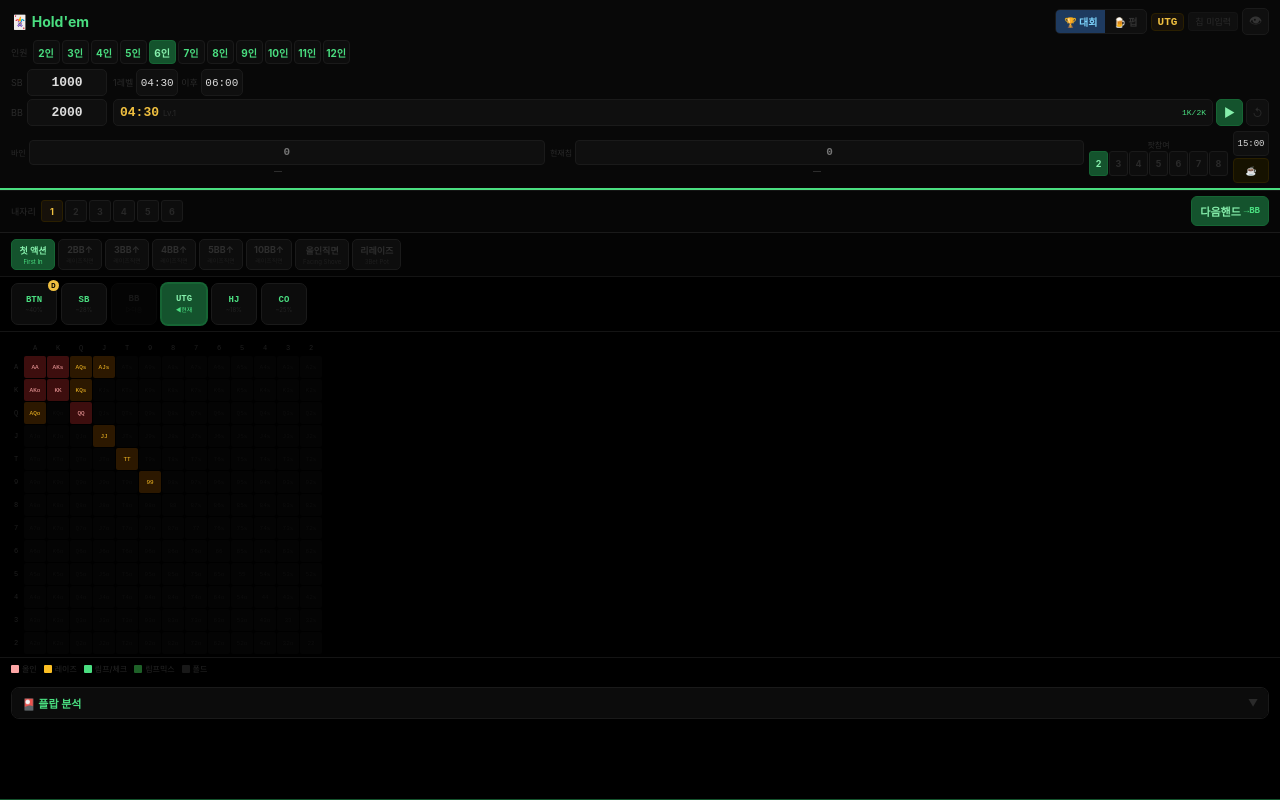
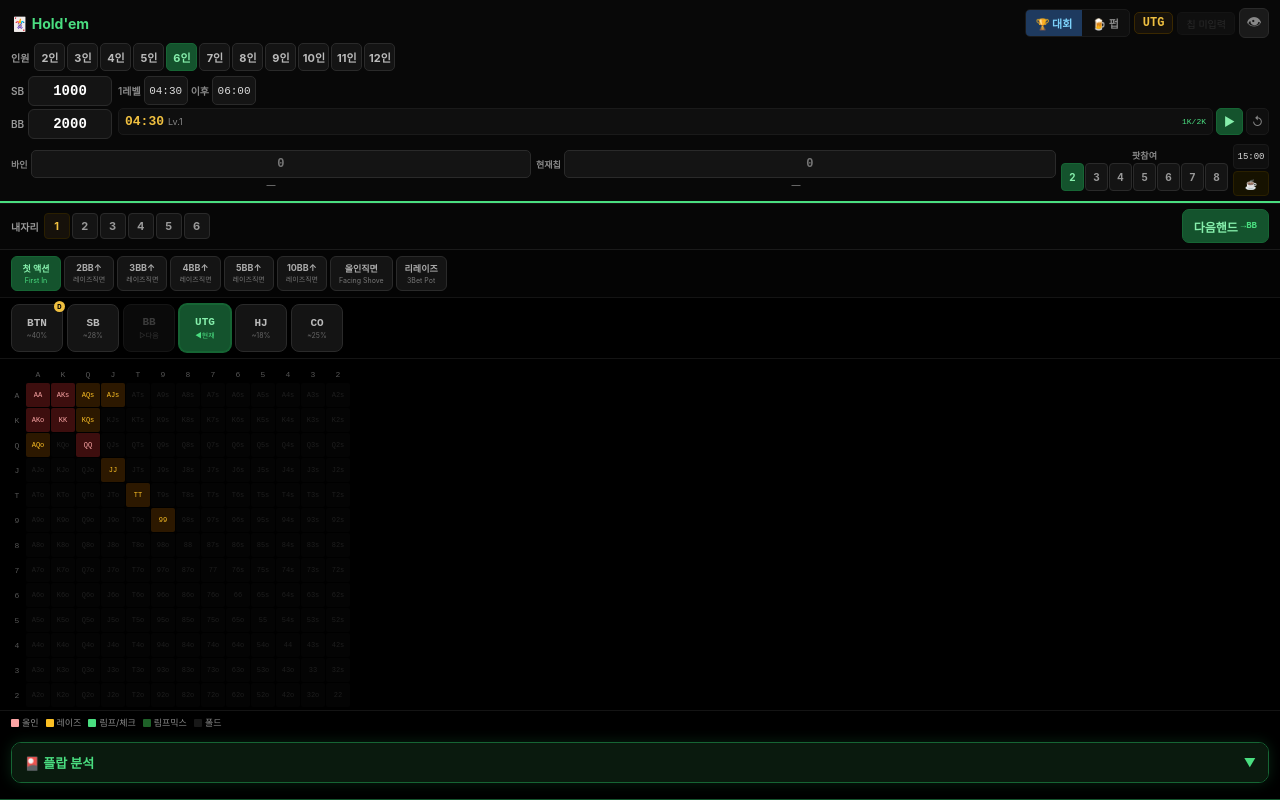
Before and after one commit to show17711111-ship-it/hold2, a plain HTML site: page index.html in a window 1280 px wide. Drawn offline with Linux system fonts and the light colour scheme.

Commit message:
Refactor CSS styles in index.html
Updated styles for various elements in index.html to improve layout and visual consistency.

```diff
--- a/index.html
+++ b/index.html
@@ -27,58 +27,58 @@ input::-webkit-inner-spin-button,input::-webkit-outer-spin-button{-webkit-appear
 h1{font-size:14px;font-weight:700;color:#4ade80;}
 #r1r{display:flex;align-items:center;gap:4px;}
 #mode-tog{display:flex;background:#0f0f0f;border-radius:5px;border:0.5px solid #1a1a1a;overflow:hidden;}
-.mtb{padding:4px 8px;font-size:10px;font-weight:700;color:#333;}
+.mtb{padding:5px 10px;font-size:11px;font-weight:700;color:#888;}
 .mtb.on{background:#1e3a5f;color:#7dd3fc;}
 .mtb.onp{background:#3b1c00;color:#fb923c;}
-#pos-badge{font-size:11px;font-weight:700;font-family:monospace;color:#f0c040;background:#16110a;padding:2px 6px;border-radius:4px;border:0.5px solid #2a1f00;}
-#zone-badge{font-size:9px;padding:2px 6px;border-radius:4px;background:#0f0f0f;border:0.5px solid #1a1a1a;color:#333;white-space:nowrap;}
-.ibt{width:27px;height:27px;border-radius:5px;background:#0f0f0f;border:0.5px solid #1a1a1a;color:#333;font-size:13px;display:flex;align-items:center;justify-content:center;}
+#pos-badge{font-size:12px;font-weight:700;font-family:monospace;color:#f0c040;background:#16110a;padding:3px 8px;border-radius:5px;border:0.5px solid #3a2800;}
+#zone-badge{font-size:10px;padding:3px 8px;border-radius:5px;background:#1a1a1a;border:0.5px solid #2a2a2a;color:#aaa;white-space:nowrap;}
+.ibt{width:30px;height:30px;border-radius:6px;background:#1a1a1a;border:0.5px solid #2a2a2a;color:#888;font-size:15px;display:flex;align-items:center;justify-content:center;}
 
 /* ─ 인원 ─ */
 #r2{padding:0 11px 5px;display:flex;align-items:center;gap:5px;}
-.slbl{font-size:9px;color:#2a2a2a;flex-shrink:0;}
+.slbl{font-size:10px;color:#999;flex-shrink:0;font-weight:600;}
 .p-btns{display:flex;gap:2px;overflow-x:auto;scrollbar-width:none;}
 .p-btns::-webkit-scrollbar{display:none;}
-.pb{min-width:27px;height:24px;border-radius:4px;border:0.5px solid #1a1a1a;background:#0d0d0d;color:#4ade80;font-size:10px;font-weight:700;flex-shrink:0;}
+.pb{min-width:31px;height:28px;border-radius:5px;border:0.5px solid #2a2a2a;background:#141414;color:#bbb;font-size:11px;font-weight:700;flex-shrink:0;}
 .pb.on{background:#14532d;color:#86efac;border-color:#166534;}
 
 /* ─ 블라인드+타이머 ─ */
 #r3{padding:0 11px 5px;display:flex;gap:6px;align-items:stretch;}
 #blind-box{display:flex;flex-direction:column;gap:3px;}
 .brow{display:flex;align-items:center;gap:3px;}
-.bl{font-size:9px;color:#2a2a2a;width:13px;flex-shrink:0;}
-.bi{width:80px;height:27px;background:#0f0f0f;border:0.5px solid #1a1a1a;border-radius:5px;color:#ddd;font-size:13px;font-weight:700;text-align:center;font-family:monospace;}
+.bl{font-size:10px;color:#999;width:14px;flex-shrink:0;font-weight:600;}
+.bi{width:84px;height:30px;background:#141414;border:0.5px solid #2a2a2a;border-radius:6px;color:#fff;font-size:14px;font-weight:700;text-align:center;font-family:monospace;}
 .bi:focus{border-color:#166534;}
 #timer-box{flex:1;display:flex;flex-direction:column;gap:3px;}
 .ti-row{display:flex;align-items:center;gap:3px;}
-.ti-l{font-size:9px;color:#2a2a2a;white-space:nowrap;}
-.ti{width:42px;height:27px;background:#0f0f0f;border:0.5px solid #1a1a1a;border-radius:5px;color:#ddd;font-size:11px;text-align:center;font-family:monospace;}
+.ti-l{font-size:10px;color:#888;white-space:nowrap;font-weight:600;}
+.ti{width:44px;height:29px;background:#141414;border:0.5px solid #2a2a2a;border-radius:5px;color:#ddd;font-size:11px;text-align:center;font-family:monospace;}
 .ti:focus{border-color:#166534;}
 #tc{display:flex;align-items:center;gap:3px;}
 #tdsp{flex:1;background:#0f0f0f;border-radius:5px;height:27px;display:flex;align-items:center;gap:4px;padding:0 6px;border:0.5px solid #1a1a1a;min-width:0;overflow:hidden;}
 #t-time{font-size:13px;font-weight:700;font-family:monospace;color:#f0c040;flex-shrink:0;}
-#t-lvl{font-size:8px;color:#2a2a2a;}
+#t-lvl{font-size:9px;color:#888;}
 #t-blind{font-size:8px;color:#4ade80;flex:1;text-align:right;font-family:monospace;white-space:nowrap;overflow:hidden;}
 #t-play{width:27px;height:27px;border-radius:5px;background:#14532d;border:0.5px solid #166534;color:#86efac;font-size:12px;display:flex;align-items:center;justify-content:center;flex-shrink:0;}
 #t-play.pause{background:#3d1400;border-color:#7c2d12;color:#fdba74;}
-#t-rst{width:23px;height:27px;border-radius:5px;background:#0f0f0f;border:0.5px solid #1a1a1a;color:#2a2a2a;font-size:11px;display:flex;align-items:center;justify-content:center;}
+#t-rst{width:23px;height:27px;border-radius:5px;background:#0f0f0f;border:0.5px solid #1a1a1a;color:#888;font-size:12px;display:flex;align-items:center;justify-content:center;}
 
 /* ─ 칩 + 팟참여 + 브레이크 ─ */
 #r3b{padding:0 11px 5px;display:flex;gap:5px;align-items:center;}
 .cg{display:flex;flex-direction:column;gap:1px;flex:1;}
 .cg-top{display:flex;align-items:center;gap:3px;}
-.cl{font-size:8px;color:#2a2a2a;white-space:nowrap;flex-shrink:0;}
-.ci{flex:1;height:25px;background:#0f0f0f;border:0.5px solid #1a1a1a;border-radius:4px;color:#ddd;font-size:11px;font-weight:600;text-align:center;font-family:monospace;min-width:0;}
+.cl{font-size:9px;color:#888;white-space:nowrap;flex-shrink:0;font-weight:600;}
+.ci{flex:1;height:28px;background:#141414;border:0.5px solid #2a2a2a;border-radius:5px;color:#fff;font-size:12px;font-weight:600;text-align:center;font-family:monospace;min-width:0;}
 .ci:focus{border-color:#166534;}
-.cg-bb{font-size:8px;color:#444;text-align:center;height:9px;}
+.cg-bb{font-size:9px;color:#888;text-align:center;height:11px;}
 .pot-g{display:flex;flex-direction:column;gap:1px;flex-shrink:0;}
-.pot-label{font-size:8px;color:#2a2a2a;text-align:center;}
+.pot-label{font-size:9px;color:#888;text-align:center;font-weight:600;}
 .pot-btns{display:flex;gap:1px;}
-.potb{width:19px;height:25px;border-radius:3px;border:0.5px solid #1a1a1a;background:#0d0d0d;color:#2a2a2a;font-size:9px;font-weight:700;}
+.potb{width:23px;height:28px;border-radius:4px;border:0.5px solid #2a2a2a;background:#141414;color:#999;font-size:10px;font-weight:700;}
 .potb.on{background:#14532d;color:#86efac;border-color:#166534;}
 #brk-wrap{display:flex;flex-direction:column;gap:2px;flex-shrink:0;}
 #brk-t-in{width:38px;height:25px;background:#0f0f0f;border:0.5px solid #1a1a1a;border-radius:4px;color:#ddd;font-size:9px;text-align:center;font-family:monospace;}
-#brk-btn{height:25px;padding:0 6px;border-radius:4px;background:#161200;border:0.5px solid #2a2000;color:#c8a000;font-size:9px;font-weight:700;white-space:nowrap;}
+#brk-btn{height:25px;padding:0 6px;border-radius:4px;background:#161200;border:0.5px solid #2a2000;color:#c8a000;font-size:10px;font-weight:700;white-space:nowrap;}
 #brk-btn.active{background:#1a0800;border-color:#f97316;color:#f97316;}
 
 #tbar-w{height:2px;background:#080808;}
@@ -86,17 +86,17 @@ h1{font-size:14px;font-weight:700;color:#4ade80;}
 #r4{padding:5px 11px 6px;display:flex;align-items:center;gap:5px;border-top:0.5px solid #141414;background:#060606;}
 #seat-btns{display:flex;gap:2px;flex:1;overflow-x:auto;scrollbar-width:none;}
 #seat-btns::-webkit-scrollbar{display:none;}
-.sb2{min-width:22px;height:22px;border-radius:3px;border:0.5px solid #1a1a1a;background:#0d0d0d;color:#272727;font-size:9px;font-weight:700;flex-shrink:0;}
+.sb2{min-width:26px;height:26px;border-radius:4px;border:0.5px solid #2a2a2a;background:#141414;color:#999;font-size:11px;font-weight:700;flex-shrink:0;}
 .sb2.on{background:#16110a;color:#f0c040;border-color:#2a1f00;}
-#next-btn{display:flex;align-items:center;gap:3px;padding:0 8px;height:30px;background:#14532d;border-radius:6px;border:0.5px solid #166534;color:#86efac;font-size:11px;font-weight:700;white-space:nowrap;flex-shrink:0;}
+#next-btn{display:flex;align-items:center;gap:3px;padding:0 11px;height:34px;background:#14532d;border-radius:7px;border:0.5px solid #166534;color:#86efac;font-size:12px;font-weight:700;white-space:nowrap;flex-shrink:0;}
 #next-lbl{font-size:9px;color:#4ade80;font-family:monospace;}
 
 /* ─ 시나리오 바 ─ */
 #sc-bar{display:flex;gap:3px;padding:6px 11px;overflow-x:auto;scrollbar-width:none;border-bottom:0.5px solid #141414;background:#040404;}
 #sc-bar::-webkit-scrollbar{display:none;}
-.scpill{display:flex;flex-direction:column;align-items:center;padding:4px 7px;border-radius:5px;border:0.5px solid #1a1a1a;background:#0d0d0d;cursor:pointer;flex-shrink:0;min-width:44px;}
-.scpill .sp1{font-size:9px;font-weight:700;color:#2e2e2e;}
-.scpill .sp2{font-size:6px;color:#1e1e1e;margin-top:1px;}
+.scpill{display:flex;flex-direction:column;align-items:center;padding:5px 8px;border-radius:6px;border:0.5px solid #2a2a2a;background:#141414;cursor:pointer;flex-shrink:0;min-width:50px;}
+.scpill .sp1{font-size:9px;font-weight:700;color:#aaa;}
+.scpill .sp2{font-size:7px;color:#777;margin-top:1px;}
 .scpill.on{background:#14532d;border-color:#166534;}
 .scpill.on .sp1{color:#86efac;}
 .scpill.on .sp2{color:#4ade80;}
@@ -104,25 +104,25 @@ h1{font-size:14px;font-weight:700;color:#4ade80;}
 /* ─ 포지션 바 ─ */
 #pos-bar{display:flex;gap:4px;padding:6px 11px;overflow-x:auto;scrollbar-width:none;border-bottom:0.5px solid #141414;}
 #pos-bar::-webkit-scrollbar{display:none;}
-.pp{display:flex;flex-direction:column;align-items:center;justify-content:center;min-width:46px;height:42px;border-radius:7px;border:0.5px solid #1a1a1a;background:#0c0c0c;flex-shrink:0;position:relative;}
-.pp .pn{font-size:9px;font-weight:700;font-family:monospace;color:#4ade80;}
-.pp .pr{font-size:6px;color:#222;margin-top:1px;}
+.pp{display:flex;flex-direction:column;align-items:center;justify-content:center;min-width:52px;height:48px;border-radius:8px;border:0.5px solid #2a2a2a;background:#141414;flex-shrink:0;position:relative;}
+.pp .pn{font-size:11px;font-weight:700;font-family:monospace;color:#bbb;}
+.pp .pr{font-size:7px;color:#666;margin-top:2px;}
 .pp.on{background:#14532d;border-color:#166534;box-shadow:0 0 0 1px #166534;}
 .pp.on .pn{color:#86efac;}
 .pp.on .pr{color:#4ade80;}
-.pp.nxt{opacity:.35;}
-.pp.nxt .pn{color:#444;}
+.pp.nxt{opacity:.5;}
+.pp.nxt .pn{color:#777;}
 .pp.is-btn::after{content:'D';position:absolute;top:-4px;right:-3px;width:11px;height:11px;border-radius:50%;background:#f0c040;color:#000;font-size:6px;font-weight:800;line-height:11px;text-align:center;}
 
 /* ─ 매트릭스 ─ */
 #matrix-wrap{padding:7px 9px 3px;overflow-x:auto;-webkit-overflow-scrolling:touch;}
-.mgrid{display:inline-grid;grid-template-columns:14px repeat(13,22px);grid-template-rows:14px repeat(13,22px);gap:1px;}
-.ml{display:flex;align-items:center;justify-content:center;font-size:7px;color:#1e1e1e;font-family:monospace;}
-.mc{display:flex;align-items:center;justify-content:center;border-radius:2px;font-size:6px;font-family:monospace;cursor:pointer;user-select:none;-webkit-user-select:none;transition:transform .08s;position:relative;}
+.mgrid{display:inline-grid;grid-template-columns:16px repeat(13,24px);grid-template-rows:16px repeat(13,24px);gap:1px;}
+.ml{display:flex;align-items:center;justify-content:center;font-size:8px;color:#555;font-family:monospace;}
+.mc{display:flex;align-items:center;justify-content:center;border-radius:2px;font-size:7px;font-family:monospace;cursor:pointer;user-select:none;-webkit-user-select:none;transition:transform .08s;position:relative;}
 .mc:active{transform:scale(.85);}
 .mc.sel::after{content:'';position:absolute;inset:0;border-radius:2px;outline:2px solid #f0c040;outline-offset:-1px;}
-.c-out{background:#040404;color:#0d0d0d;}
-.c-weak{background:#0c0c0c;color:#181818;}
+.c-out{background:#040404;color:#1e1e1e;}
+.c-weak{background:#0c0c0c;color:#2a2a2a;}
 .c-allin{background:#3d0e0e;color:#fca5a5;}
 .c-raise{background:#2c1800;color:#fbbf24;}
 .c-tbet{background:#2c0f00;color:#fb923c;}
@@ -134,50 +134,50 @@ h1{font-size:14px;font-weight:700;color:#4ade80;}
 
 /* ─ 범례 ─ */
 #legend{display:flex;flex-wrap:wrap;gap:3px 7px;padding:5px 11px;border-top:0.5px solid #141414;}
-.li{display:flex;align-items:center;gap:3px;font-size:8px;color:#252525;}
+.li{display:flex;align-items:center;gap:3px;font-size:9px;color:#888;}
 .ld{width:8px;height:8px;border-radius:1px;flex-shrink:0;}
 
 /* ─ 플랍 분석 섹션 ─ */
-#flop-section{margin:8px 11px;border:0.5px solid #1a1a1a;border-radius:8px;overflow:hidden;}
-#flop-hdr{display:flex;align-items:center;justify-content:space-between;padding:7px 10px;background:#0c0c0c;cursor:pointer;}
-#flop-hdr-left{display:flex;align-items:center;gap:6px;font-size:11px;font-weight:700;color:#4ade80;}
+#flop-section{margin:8px 11px;border:1.5px solid #166534;border-radius:10px;overflow:hidden;box-shadow:0 0 14px rgba(22,101,52,.35);}
+#flop-hdr{display:flex;align-items:center;justify-content:space-between;padding:10px 12px;background:#0a1a0e;cursor:pointer;}
+#flop-hdr-left{display:flex;align-items:center;gap:6px;font-size:13px;font-weight:700;color:#4ade80;}
 #flop-hdr-right{display:flex;align-items:center;gap:6px;}
-#flop-toggle{font-size:10px;color:#2a2a2a;}
+#flop-toggle{font-size:12px;color:#4ade80;}
 #flop-body{background:#080808;padding:10px;}
 #flop-body.hidden{display:none;}
 .flop-row{display:flex;align-items:center;gap:6px;margin-bottom:8px;}
-.flop-row-label{font-size:9px;color:#2a2a2a;flex-shrink:0;width:48px;}
+.flop-row-label{font-size:10px;color:#888;flex-shrink:0;width:52px;font-weight:600;}
 /* 카드 입력 */
-.card-slot{display:flex;align-items:center;gap:3px;background:#0f0f0f;border:0.5px solid #1a1a1a;border-radius:6px;padding:4px 6px;cursor:pointer;}
-.card-rank{font-size:13px;font-weight:700;font-family:monospace;}
-.card-suit{font-size:13px;}
+.card-slot{display:flex;align-items:center;gap:3px;background:#0f0f0f;border:1.5px solid #2a2a2a;border-radius:8px;padding:7px 10px;cursor:pointer;justify-content:center;}
+.card-rank{font-size:16px;font-weight:700;font-family:monospace;}
+.card-suit{font-size:16px;}
 .card-slot.active{border-color:#4ade80;}
 /* 카드 선택 패널 */
 #card-picker{background:#0f0f0f;border:0.5px solid #1a1a1a;border-radius:7px;padding:8px;margin-bottom:8px;display:none;}
 #card-picker.show{display:block;}
 .picker-ranks{display:flex;flex-wrap:wrap;gap:3px;margin-bottom:6px;}
-.pr-btn{width:30px;height:28px;border-radius:4px;background:#141414;border:0.5px solid #1a1a1a;color:#4ade80;font-size:11px;font-weight:700;font-family:monospace;}
+.pr-btn{width:30px;height:32px;border-radius:5px;background:#1a1a1a;border:0.5px solid #2a2a2a;color:#bbb;font-size:12px;font-weight:700;font-family:monospace;}
 .pr-btn.on{background:#14532d;color:#86efac;}
 .picker-suits{display:flex;gap:4px;}
-.ps-btn{width:36px;height:28px;border-radius:4px;background:#141414;border:0.5px solid #1a1a1a;font-size:16px;}
+.ps-btn{width:44px;height:34px;border-radius:5px;background:#1a1a1a;border:0.5px solid #2a2a2a;font-size:20px;}
 .ps-btn.on{border-color:#4ade80;background:#0a1a0e;}
 /* 플랍 분석 결과 */
 #flop-result{margin-top:2px;}
 .fr-texture{display:flex;gap:4px;flex-wrap:wrap;margin-bottom:8px;}
 .tex-badge{padding:2px 7px;border-radius:4px;font-size:9px;font-weight:700;}
-.fr-section-title{font-size:9px;color:#2a2a2a;margin-bottom:4px;margin-top:6px;}
-.range-item{display:flex;align-items:center;gap:6px;padding:5px 7px;background:#0c0c0c;border-radius:5px;margin-bottom:3px;border:0.5px solid #141414;}
-.ri-hand{font-size:11px;font-weight:700;font-family:monospace;min-width:70px;}
+.fr-section-title{font-size:10px;color:#888;margin-bottom:5px;margin-top:8px;font-weight:600;}
+.range-item{display:flex;align-items:center;gap:6px;padding:6px 9px;background:#111;border-radius:6px;margin-bottom:4px;border:0.5px solid #1a1a1a;}
+.ri-hand{font-size:12px;font-weight:700;font-family:monospace;min-width:80px;color:#ddd;}
 .ri-bar-wrap{flex:1;height:6px;background:#141414;border-radius:3px;overflow:hidden;}
 .ri-bar{height:100%;border-radius:3px;}
-.ri-prob{font-size:9px;font-weight:700;min-width:26px;text-align:right;}
-.ri-desc{font-size:8px;color:#2a2a2a;min-width:60px;}
+.ri-prob{font-size:10px;font-weight:700;min-width:28px;text-align:right;}
+.ri-desc{font-size:9px;color:#888;min-width:60px;}
 /* 내 핸드 평가 */
-#my-hand-eval{padding:7px;background:#0c0c0c;border-radius:5px;border:0.5px solid #141414;margin-top:6px;}
-#mhe-title{font-size:9px;color:#2a2a2a;margin-bottom:4px;}
-#mhe-result{font-size:13px;font-weight:700;}
+#my-hand-eval{padding:7px;background:#0a1a0e;border-radius:7px;border:0.5px solid #166534;margin-top:8px;}
+#mhe-title{font-size:10px;color:#888;margin-bottom:4px;font-weight:600;}
+#mhe-result{font-size:15px;font-weight:700;}
 #mhe-equity{font-size:10px;margin-top:3px;}
-#mhe-action{font-size:10px;color:#f0c040;margin-top:3px;}
+#mhe-action{font-size:11px;color:#f0c040;margin-top:3px;font-weight:600;}
 
 /* ─ 시트 ─ */
 #si{padding:10px 13px 12px;overflow-y:auto;max-height:520px;}
```
